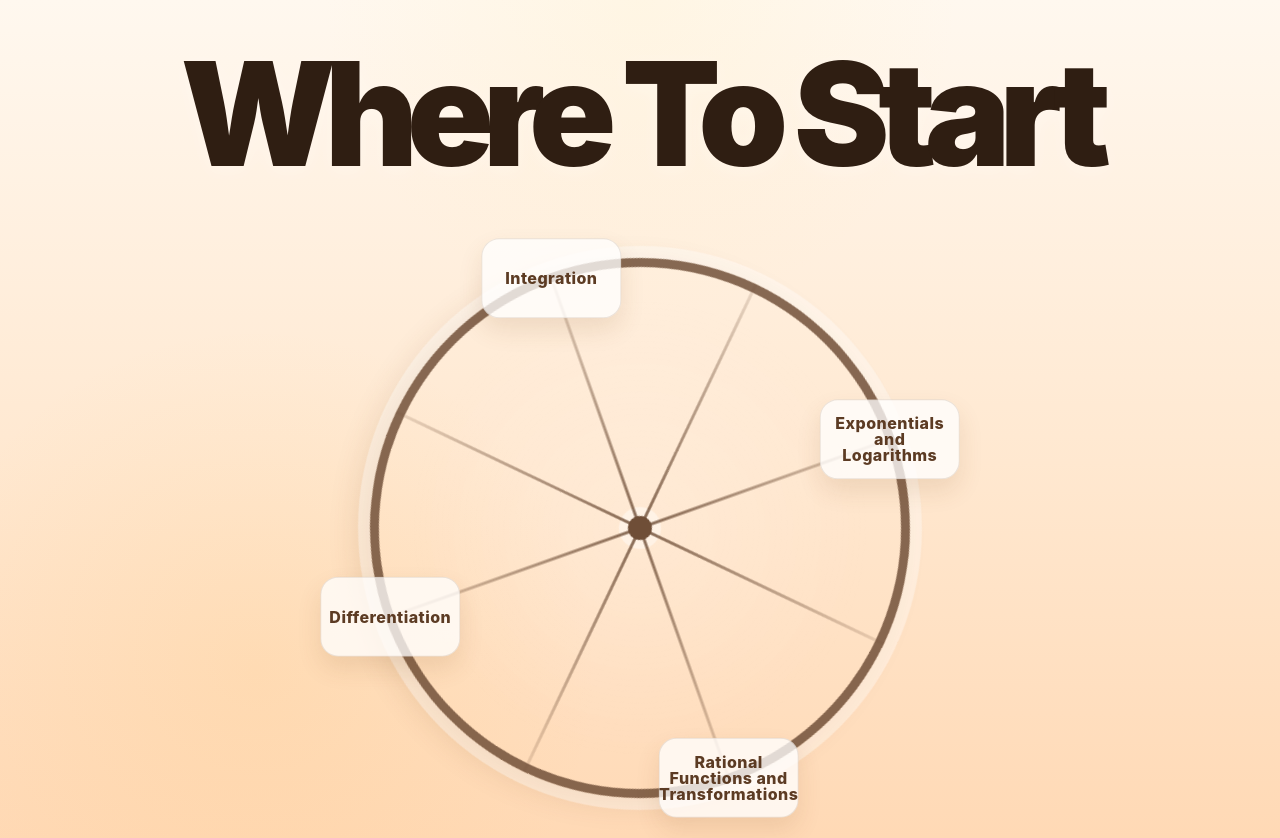
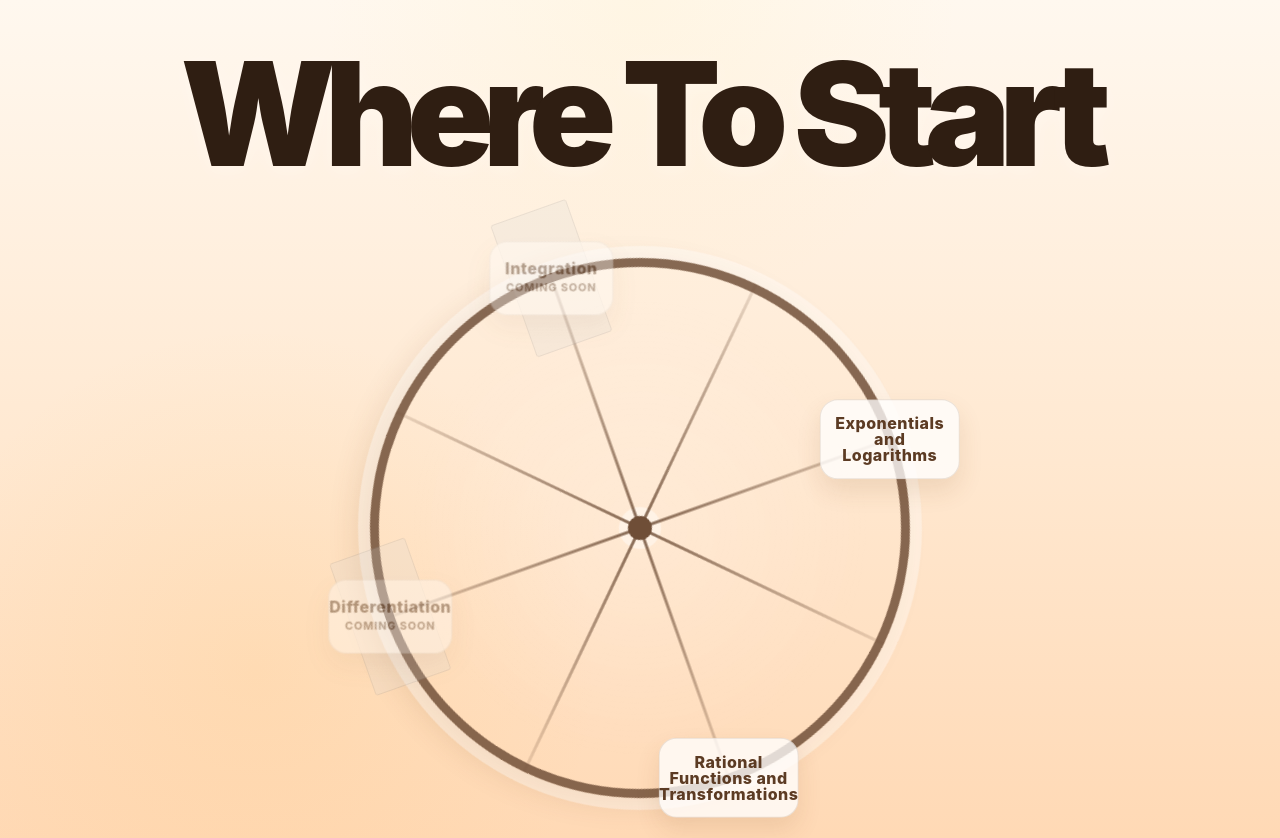
Before and after one commit to AshWebbStrong/IBHL-Revision, a React (Vite) app: page / in a window 1280 px wide. Built offline with nearby package versions, Linux system fonts and the light colour scheme.

Commit message:
disabling diff and int

```diff
--- a/src/components/ShellHeader.jsx
+++ b/src/components/ShellHeader.jsx
@@ -1,11 +1,9 @@
-import { Link, NavLink } from 'react-router';
-import { siteMeta, topics } from '../data/topicData';
+import { NavLink } from 'react-router';
+import { topics } from '../data/topicData';
 
 export default function ShellHeader({ compact = false }) {
   return (
     <header className={`shellHeader ${compact ? 'compact' : ''}`}>
-
-
       <nav className="headerNav" aria-label="Main navigation">
         <NavLink
           to="/"
@@ -17,7 +15,18 @@ export default function ShellHeader({ compact = false }) {
           Home
         </NavLink>
 
-        {topics.map((topic) => (
+        {topics.map((topic) =>
+          topic.disabled ? (
+            <button
+              key={topic.slug}
+              type="button"
+              className="headerPill isDisabled"
+              disabled
+              aria-label={`${topic.shortLabel} unavailable`}
+            >
+              {topic.shortLabel}
+            </button>
+          ) : (
             <NavLink
               key={topic.slug}
               to={`/${topic.slug}`}
@@ -27,7 +36,8 @@ export default function ShellHeader({ compact = false }) {
             >
               {topic.shortLabel}
             </NavLink>
-        ))}
+          )
+        )}
       </nav>
     </header>
   );
--- a/src/data/topicMeta.js
+++ b/src/data/topicMeta.js
@@ -31,6 +31,7 @@ export const topicDefinitions = [
       'Practise derivative interpretation, selecting techniques, and presenting clean working.',
     longDescription:
       'Ideal for short conceptual checks, method decisions, and step-by-step symbolic answers.',
+    disabled: true,
   },
   {
     slug: 'integration',
@@ -42,6 +43,7 @@ export const topicDefinitions = [
       'Cover antiderivatives, area ideas, choosing techniques, and communicating solutions clearly.',
     longDescription:
       'You can later replace these placeholder questions with your full scrolling IB revision tasks.',
+    disabled: true,
   },
 ];
 
@@ -51,10 +53,8 @@ export const subpageDefinitions = [
     label: 'Understanding',
     description:
       'Consider questions on meaning, interpretation, and conceptual reasoning before technique.',
-        outro: {
-  }
+    outro: {},
   },
-
   {
     slug: 'method-selection',
     label: 'Method Selection',
--- a/src/pages/HomePage.jsx
+++ b/src/pages/HomePage.jsx
@@ -29,13 +29,18 @@ export default function HomePage() {
     }
   }
 
-  function handleCabinClick(event, slug) {
-    if (activeSlug === slug) {
+  function handleCabinClick(event, topic) {
+    if (topic.disabled) {
+      event.preventDefault();
+      return;
+    }
+
+    if (activeSlug === topic.slug) {
       return;
     }
 
     event.preventDefault();
-    setActiveSlug(slug);
+    setActiveSlug(topic.slug);
   }
 
   return (
@@ -67,18 +72,32 @@ export default function HomePage() {
                   />
                 ))}
 
-                {wheelTopics.map((topic, index) => (
+                {wheelTopics.map((topic, index) =>
+                  topic.disabled ? (
+                    <button
+                      key={topic.slug}
+                      type="button"
+                      className={`wheelCabin cabin${index + 1} isDisabled`}
+                      disabled
+                      aria-label={`${topic.title} unavailable`}
+                    >
+                      <span className="wheelCabinInner">
+                        <span className="wheelCabinLabel">{topic.title}</span>
+                        <span className="wheelCabinHint">coming soon</span>
+                      </span>
+                    </button>
+                  ) : (
                     <Link
                       key={topic.slug}
                       to={`/${topic.slug}`}
                       className={`wheelCabin cabin${index + 1} ${
                         activeSlug === topic.slug ? 'isSelected' : ''
                       }`}
-                    onClick={(event) => handleCabinClick(event, topic.slug)}
+                      onClick={(event) => handleCabinClick(event, topic)}
                       aria-label={
                         activeSlug === topic.slug
-                        ? `Open ${topic.slug}`
-                        : `Select ${topic.slug}`
+                          ? `Open ${topic.title}`
+                          : `Select ${topic.title}`
                       }
                     >
                       <span className="wheelCabinInner">
@@ -88,7 +107,8 @@ export default function HomePage() {
                         ) : null}
                       </span>
                     </Link>
-                ))}
+                  )
+                )}
               </div>
             </div>
           </div>
--- a/src/styles/home.css
+++ b/src/styles/home.css
@@ -270,6 +270,17 @@
   opacity: 1;
 }
 
+.wheelCabin.isDisabled {
+  opacity: 0.45;
+  cursor: not-allowed;
+  pointer-events: none;
+  filter: grayscale(0.2);
+}
+
+.wheelCabin.isDisabled .wheelCabinHint {
+  opacity: 0.9;
+}
+
 @keyframes trackerPulse {
   0%,
   100% {
--- a/src/styles/layout.css
+++ b/src/styles/layout.css
@@ -118,6 +118,12 @@
   font-weight: 600;
 }
 
+.headerPill.isDisabled {
+  opacity: 0.45;
+  cursor: not-allowed;
+  pointer-events: none;
+}
+
 .headerPill:hover {
   transform: translateY(-1px);
   background: rgba(255, 255, 255, 0.07);
```
Lines whose indentation alone changed are shown as unchanged.
